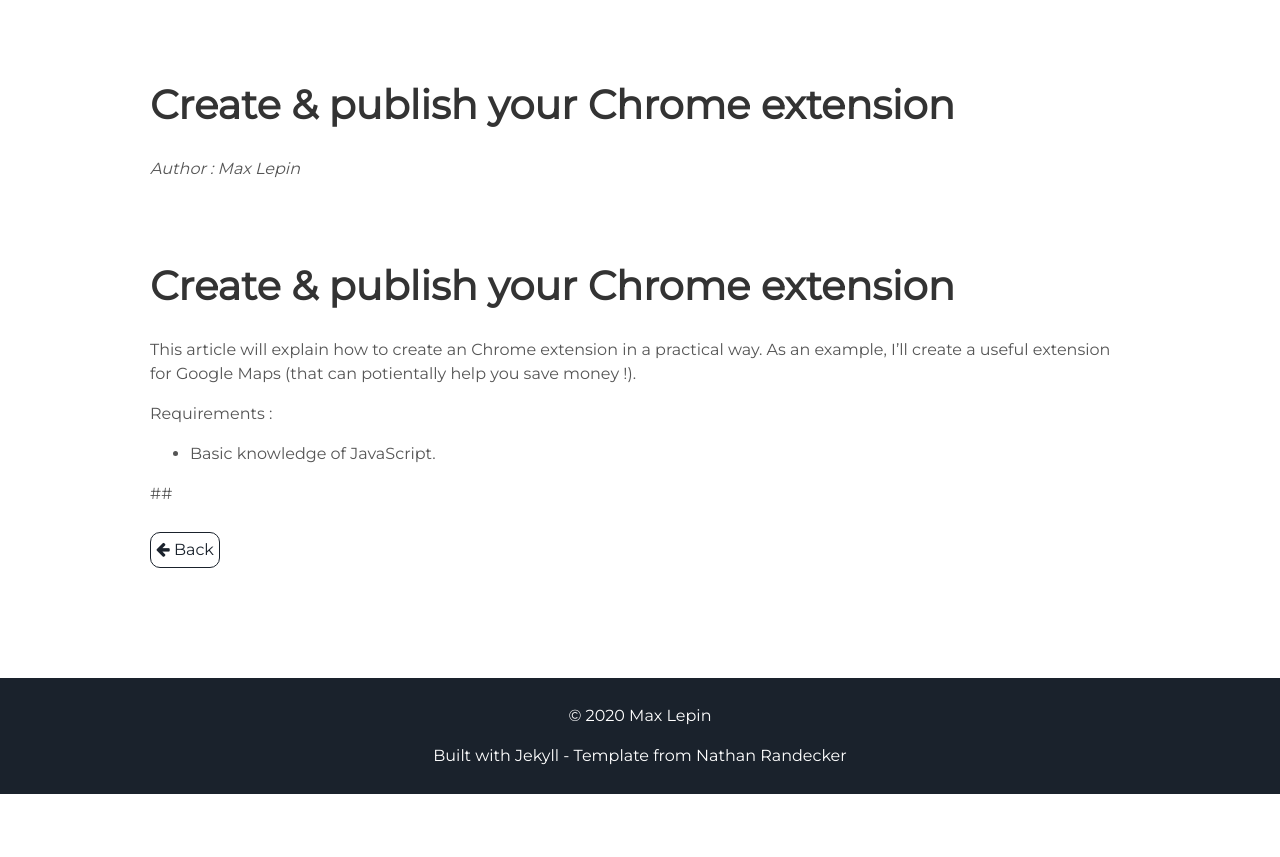
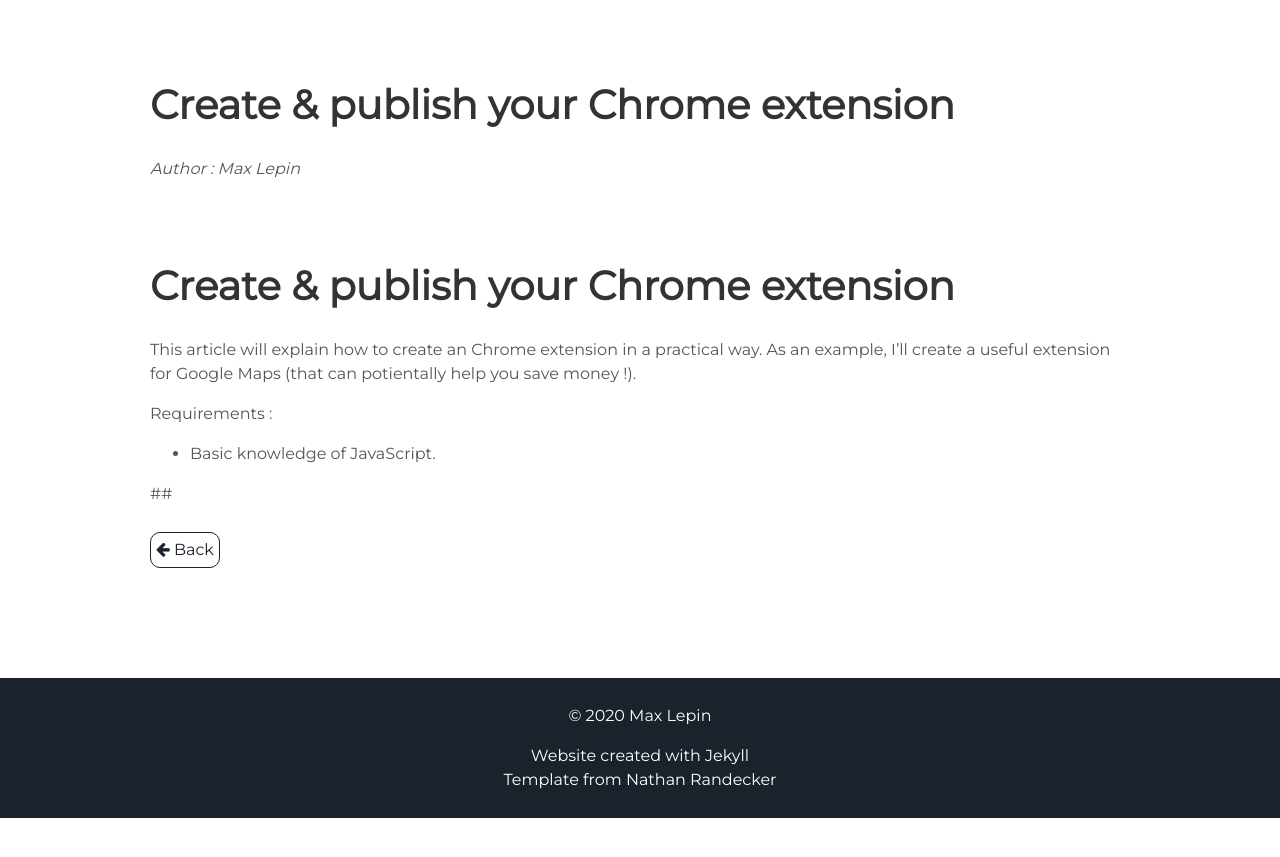
Before and after one commit to Max-le/CV-online, a Jekyll site: the page built from _posts/2020-09-11-create-chrome-extension.md, in a window 1280 px wide. Shown: the top 857 px of the page. Built offline with Jekyll 4.4.1, drawn with Linux system fonts in a browser that asks for light colours.

Commit message:
update footer note

```diff
--- a/_includes/footer.html
+++ b/_includes/footer.html
@@ -1,6 +1,8 @@
 <footer class="footer">
     <p>&copy; {{ 'now' | date: "%Y" }} {{site.username}}</p>
-    <p>Built with Jekyll - Template from <a href="https://github.com/nrandecker">Nathan Randecker</a></p>
+    <p>Website created with <a target="_blank" href="https://jekyllrb.com/">Jekyll
+    <br>
+    </a>Template from <a target="_blank" href="https://github.com/nrandecker">Nathan Randecker</a></p>
 </footer>
 <script src="//cdn.jsdelivr.net/particles.js/2.0.0/particles.min.js"></script>
 <script src="{{ "/assets/js/sweet-scroll.min.js" | prepend: site.baseurl }}"></script>
```
